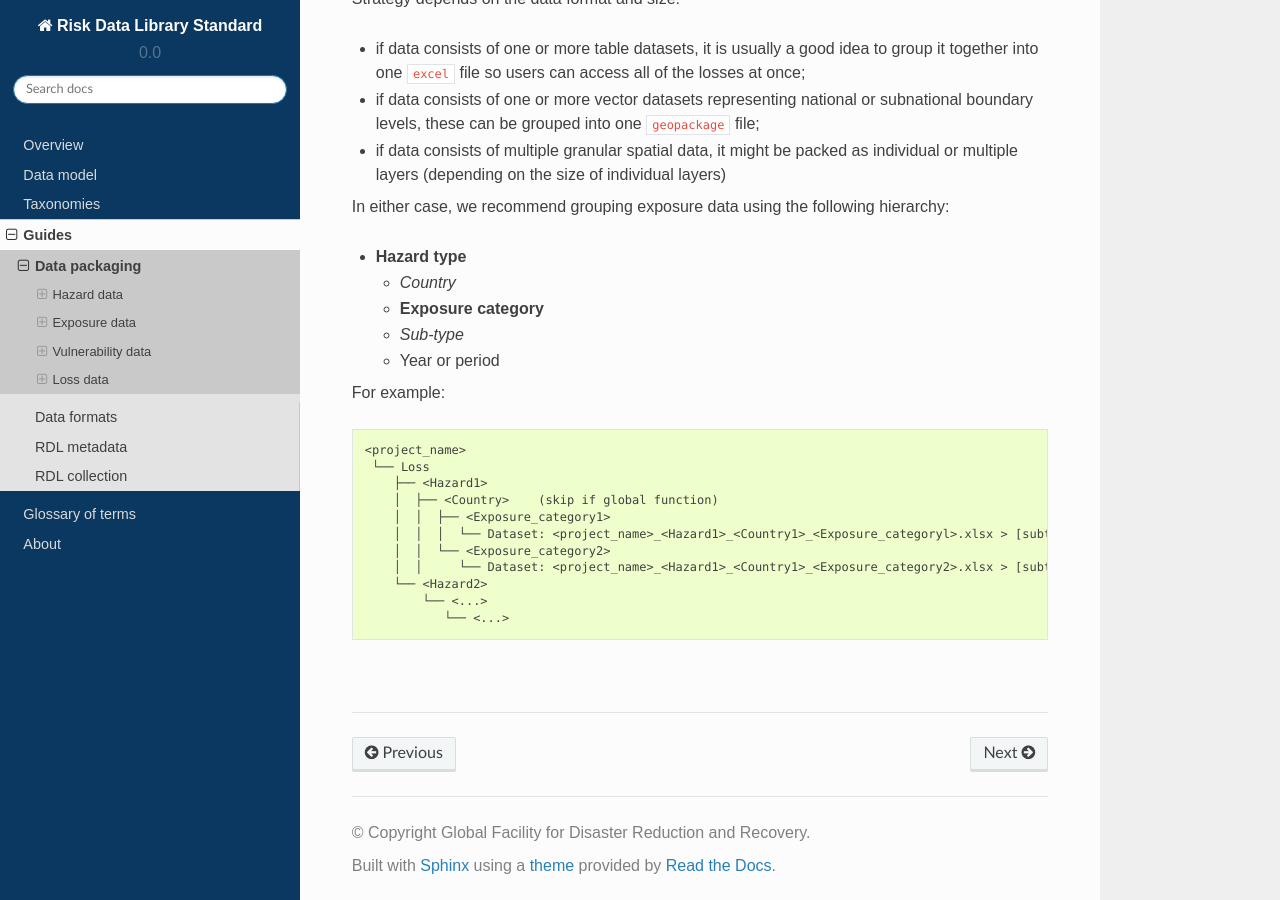
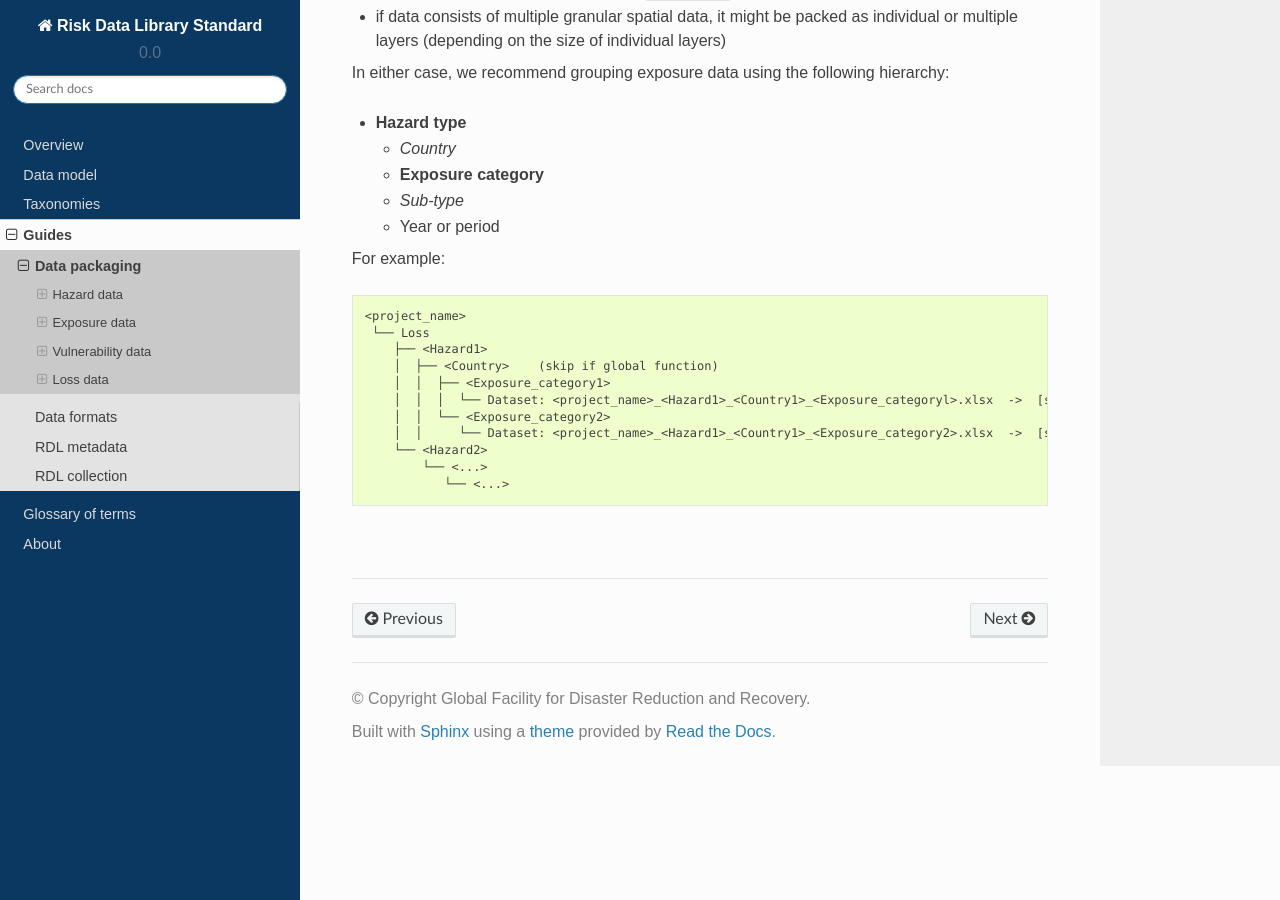
Before and after one commit to GFDRR/rdl-standard, a Sphinx documentation site: the page built from docs/guides/preparation.md, in a window 1280 px wide and 900 px high, scrolled down 8191 px. Built offline with Sphinx 7.4.7 and the Read the Docs theme 2.0.0, drawn with Linux system fonts in a browser that asks for light colours; some of the changed text lies outside the part shown.

```diff
--- a/docs/guides/preparation.md
+++ b/docs/guides/preparation.md
@@ -81,9 +81,9 @@ For example:
      ├── <Hazard1>
      │  ├── <Country1>
      │  │  ├── <Historical>
-     │  │  │  └── Dataset: <project_name>_<Hazard1>_<Country1>_<Historical>.zip -> [RP10.tif; RP25.tif; RP50.tif; RP100.tif]
+     │  │  │  └── Dataset: <project_name>_<Hazard1>_<Country1>_<Historical>.zip  ->  [RP10.tif; RP25.tif; RP50.tif; RP100.tif]
      │  │  ├── <2050>
-     │  │  │  └── Dataset: <project_name>_<Hazard1>_<Country1>_<2050>.zip -> [RP10.tif; RP25.tif; RP50.tif; RP100.tif]
+     │  │  │  └── Dataset: <project_name>_<Hazard1>_<Country1>_<2050>.zip  ->  [RP10.tif; RP25.tif; RP50.tif; RP100.tif]
      │  │  └── <2080>
      │  │     └── <...>
      │  └── <Country2>
@@ -140,9 +133,9 @@ For example:
     ├── <Country1>
     │  ├── <Exposure_categoryl>
     │  │  ├── <2020>
-    │  │  │  └── Dataset: <project_name>_<Hazard1>_<Country1>_<Exposure_categoryl>_<2020>.zip -> [subtype1.tif; subtype2.tif; subtype3.tif]
+    │  │  │  └── Dataset: <project_name>_<Hazard1>_<Country1>_<Exposure_categoryl>_<2020>.zip  ->  [subtype1.tif; subtype2.tif; subtype3.tif]
     │  │  └── <2050>
-    │  │     └── Dataset: <project_name>_<Hazard1>_<Country1>_<Exposure_category1>_<2050>.zip -> [subtype1.tif; subtype2.tif; subtype3.tif]
+    │  │     └── Dataset: <project_name>_<Hazard1>_<Country1>_<Exposure_category1>_<2050>.zip  ->  [subtype1.tif; subtype2.tif; subtype3.tif]
     │  ├── <Exposure_category2>
     │  │  └── <...>
     └── <Country2>
@@ -199,9 +192,9 @@ For example, when grouping multiple functions into one excel file, the following
     ├── <Hazard1>
     │  ├── <Country> (skip if global function)
     │  │  ├── <Exposure_category1>
-    │  │  │  └── Dataset: <project_name>_<Hazard1>_<Country1>_<Exposure_categoryl>.xlsx > [subtype1.tif; subtype2.tif; subtype3.tif]
+    │  │  │  └── Dataset: <project_name>_<Hazard1>_<Country1>_<Exposure_categoryl>.xlsx  ->  [subtype1.tif; subtype2.tif; subtype3.tif]
     │  │  └── <Exposure_category2>
-    │  │     └── Dataset: <project_name>_<Hazard1>_<Country1>_<Exposure_category2>.xlsx > [subtype1.tif; subtype2.tif; subtype3.tif]
+    │  │     └── Dataset: <project_name>_<Hazard1>_<Country1>_<Exposure_category2>.xlsx  ->  [subtype1.tif; subtype2.tif; subtype3.tif]
     └── <Hazard2>
         └── <...>
            └── <...>
@@ -246,9 +239,9 @@ For example:
     ├── <Hazard1>
     │  ├── <Country> 	(skip if global function)
     │  │  ├── <Exposure_category1>
-    │  │  │  └── Dataset: <project_name>_<Hazard1>_<Country1>_<Exposure_categoryl>.xlsx > [subtype1.tif; subtype2.tif; subtype3.tif]; [period]
+    │  │  │  └── Dataset: <project_name>_<Hazard1>_<Country1>_<Exposure_categoryl>.xlsx  ->  [subtype1.tif; subtype2.tif; subtype3.tif]; [period]
     │  │  └── <Exposure_category2>
-    │  │     └── Dataset: <project_name>_<Hazard1>_<Country1>_<Exposure_category2>.xlsx > [subtype1.tif; subtype2.tif; subtype3.tif]; [period]
+    │  │     └── Dataset: <project_name>_<Hazard1>_<Country1>_<Exposure_category2>.xlsx  ->  [subtype1.tif; subtype2.tif; subtype3.tif]; [period]
     └── <Hazard2>
         └── <...>
            └── <...>
```
Also changed, not shown: other parts of docs/guides/preparation.md (+0 -7 lines).
